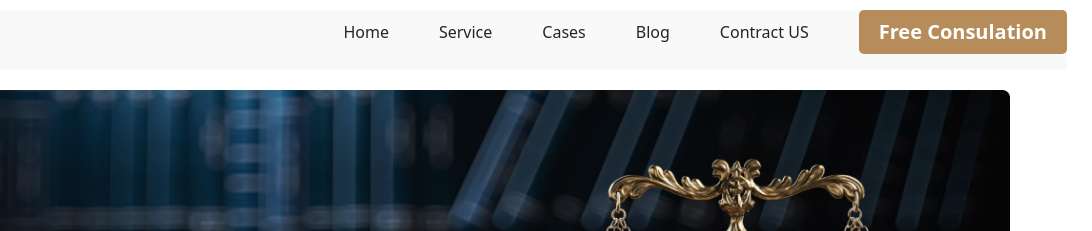
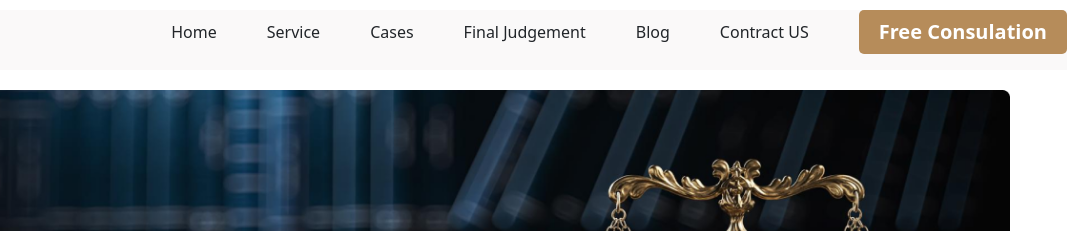
Before and after one commit to EngrArfin/judgment, a plain HTML site: page index.html in a window 1280 px wide. Shown: the top 231 px of the page, 188-1280 px from the left. Drawn offline with nearby package versions, Linux system fonts and the light colour scheme.

Commit message:
update commit

```diff
--- a/index.html
+++ b/index.html
@@ -7,7 +7,7 @@
     <meta charset="UTF-8">
     <meta http-equiv="X-UA-Compatible" content="IE=edge">
     <meta name="viewport" content="width=device-width, initial-scale=1.0">
-    <title>Legal Justice</title>
+    <title>Justice</title>
 
     <link href="https://cdn.jsdelivr.net/npm/bootstrap@5.3.0-alpha1/dist/css/bootstrap.min.css" rel="stylesheet" integrity="sha384-GLhlTQ8iRABdZLl6O3oVMWSktQOp6b7In1Zl3/Jr59b6EGGoI1aFkw7cmDA6j6gD" crossorigin="anonymous">
     <script src="https://cdn.jsdelivr.net/npm/bootstrap@5.3.0-alpha1/dist/js/bootstrap.bundle.min.js" integrity="sha384-w76AqPfDkMBDXo30jS1Sgez6pr3x5MlQ1ZAGC+nuZB+EYdgRZgiwxhTBTkF7CXvN" crossorigin="anonymous"></script>
@@ -21,6 +21,7 @@
                     <li>Home </li>
                     <li>Service</li>
                     <li>Cases</li>
+                    <li>Final Judgement</li>
                     <li>Blog</li>
                     <li>Contract US</li>
                     <li> <a href="https://getbootstrap.com/docs/5.3/forms/overview/#overview"><button class="bt-primary">Free Consulation</button></a></li>
```
